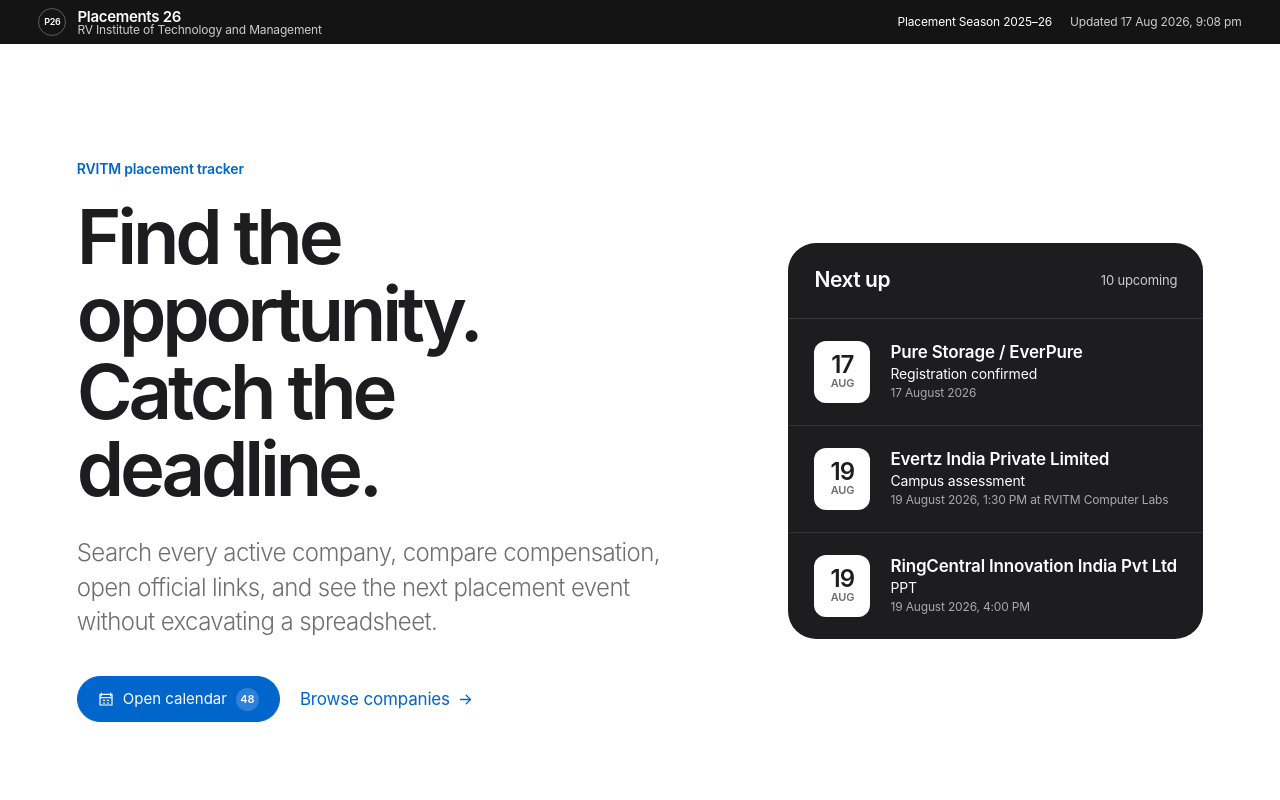
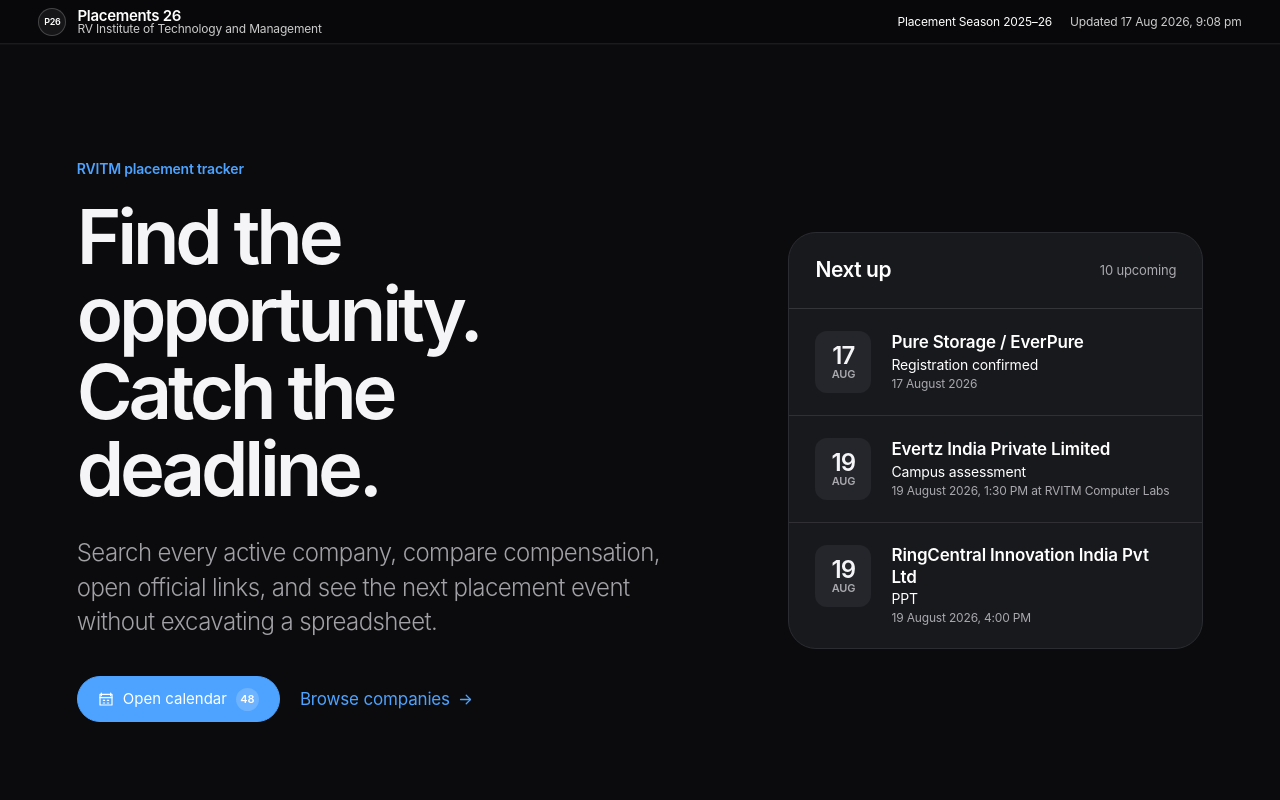
Before and after one commit to puneetdixit200/placements26, a Next.js app: page / in a window 1280 px wide. Shown: the top 800 px of the page. Built offline with nearby package versions, Linux system fonts and the light colour scheme.

Commit message:
feat: add dark theme and RVITM favicon
Apply a polished dark palette across the placement dashboard and use the official RVITM logo for favicon metadata. Verified through a successful Vercel preview build.

```diff
--- /dev/null
+++ b/app/dark.css
@@ -0,0 +1,260 @@
+/*
+ * Permanent dark presentation for the placement dashboard.
+ * Kept separate from sheet.css so the existing layout and data UI stay untouched.
+ */
+html[data-theme='dark'] {
+  color-scheme: dark;
+
+  /* Current dashboard tokens from sheet.css */
+  --primary: #4da3ff;
+  --primary-hover: #66b1ff;
+  --primary-on-dark: #66b1ff;
+  --canvas: #0b0b0d;
+  --parchment: #101114;
+  --pearl: #16171b;
+  --tile: #18191d;
+  --tile-soft: #1e1f24;
+  --ink: #f5f5f7;
+  --muted: #a1a1a6;
+  --muted-light: #85858b;
+  --hairline: #2b2c31;
+  --divider: rgba(255, 255, 255, 0.1);
+  --focus-ring: rgba(77, 163, 255, 0.32);
+  --success: #70d58c;
+  --success-bg: rgba(52, 199, 89, 0.13);
+  --warning: #f5c451;
+  --warning-bg: rgba(255, 159, 10, 0.13);
+
+  /* Older global tokens, retained for any shared/fallback UI. */
+  --green: #3a9b68;
+  --green-dark: #297a50;
+  --green-soft: #15251c;
+  --grid: #292b30;
+  --grid-dark: #36383e;
+  --text: #f5f5f7;
+  --surface: #0b0b0d;
+  --page: #101114;
+}
+
+html[data-theme='dark'],
+html[data-theme='dark'] body {
+  background: var(--parchment);
+  color: var(--ink);
+}
+
+html[data-theme='dark'] ::selection {
+  background: rgba(77, 163, 255, 0.3);
+}
+
+/* Header remains intentionally near-black, with a slightly clearer separator. */
+html[data-theme='dark'] .app-header {
+  border-bottom: 1px solid rgba(255, 255, 255, 0.08);
+  background: rgba(8, 8, 10, 0.9);
+  box-shadow: 0 1px 0 rgba(255, 255, 255, 0.03);
+}
+
+html[data-theme='dark'] .logo-box {
+  border-color: rgba(255, 255, 255, 0.2);
+  background: rgba(255, 255, 255, 0.06);
+}
+
+/* Hero and summary areas */
+html[data-theme='dark'] .hero-section,
+html[data-theme='dark'] .summary-strip > div,
+html[data-theme='dark'] .company-card,
+html[data-theme='dark'] .table-card,
+html[data-theme='dark'] .empty-state,
+html[data-theme='dark'] .loading-card,
+html[data-theme='dark'] .calendar-panel,
+html[data-theme='dark'] .calendar-event {
+  background: var(--canvas);
+}
+
+html[data-theme='dark'] .next-up-panel {
+  border: 1px solid var(--hairline);
+  background: var(--tile);
+}
+
+html[data-theme='dark'] .compact-date {
+  background: #25262b;
+  color: #f5f5f7;
+}
+
+html[data-theme='dark'] .compact-date span,
+html[data-theme='dark'] .next-up-item small,
+html[data-theme='dark'] .next-up-heading strong,
+html[data-theme='dark'] .no-upcoming {
+  color: #a9a9af;
+}
+
+html[data-theme='dark'] .summary-strip .announcement-cell {
+  border-color: #303137;
+  background: var(--tile-soft);
+}
+
+/* Search/filter toolbar */
+html[data-theme='dark'] .toolbar {
+  border-color: var(--divider);
+  background: rgba(20, 21, 24, 0.88);
+}
+
+html[data-theme='dark'] .search-box,
+html[data-theme='dark'] .control-box,
+html[data-theme='dark'] .view-toggle {
+  border-color: var(--divider);
+  background: #15161a;
+}
+
+html[data-theme='dark'] .search-box:hover,
+html[data-theme='dark'] .control-box:hover {
+  border-color: rgba(255, 255, 255, 0.2);
+}
+
+html[data-theme='dark'] .search-box input,
+html[data-theme='dark'] .control-box select,
+html[data-theme='dark'] .control-box select option {
+  color: var(--ink);
+  background-color: #15161a;
+}
+
+html[data-theme='dark'] .view-toggle button.active {
+  background: var(--primary);
+  color: #fff;
+}
+
+/* Cards */
+html[data-theme='dark'] .company-card:hover {
+  border-color: #45474e;
+}
+
+html[data-theme='dark'] .company-summary,
+html[data-theme='dark'] .detail-group ul,
+html[data-theme='dark'] .description-cell {
+  color: #c7c7cc;
+}
+
+html[data-theme='dark'] .company-mark,
+html[data-theme='dark'] .compensation-grid > div,
+html[data-theme='dark'] .status-chip,
+html[data-theme='dark'] .role-chips span,
+html[data-theme='dark'] .skill-chips span,
+html[data-theme='dark'] .domain-pill {
+  border-color: var(--hairline);
+  background: var(--pearl);
+}
+
+html[data-theme='dark'] .status-upcoming,
+html[data-theme='dark'] .status-today {
+  background: rgba(41, 151, 255, 0.14);
+  color: #69b4ff;
+}
+
+html[data-theme='dark'] .status-completed {
+  background: #15161a;
+  color: var(--muted-light);
+}
+
+html[data-theme='dark'] .status-no-date {
+  background: var(--warning-bg);
+  color: var(--warning);
+}
+
+html[data-theme='dark'] .next-event {
+  border-color: var(--hairline);
+  background: #111216;
+}
+
+html[data-theme='dark'] .next-event.has-date {
+  border-color: rgba(77, 163, 255, 0.3);
+  background: rgba(41, 151, 255, 0.08);
+}
+
+html[data-theme='dark'] .details-content {
+  background: #111216;
+}
+
+/* Table view */
+html[data-theme='dark'] .placement-table th,
+html[data-theme='dark'] th.number-column,
+html[data-theme='dark'] th.company-column {
+  background: rgba(22, 23, 27, 0.97) !important;
+  color: var(--muted);
+}
+
+html[data-theme='dark'] .placement-table td {
+  background: var(--canvas);
+}
+
+html[data-theme='dark'] .placement-table tbody tr:hover td,
+html[data-theme='dark'] .placement-table tbody tr:hover .company-column {
+  background: #14151a !important;
+}
+
+html[data-theme='dark'] .number-column {
+  background: #111216 !important;
+}
+
+html[data-theme='dark'] .company-column {
+  background: var(--canvas) !important;
+  box-shadow: 1px 0 0 var(--hairline);
+}
+
+html[data-theme='dark'] .table-scroll {
+  scrollbar-color: #505159 transparent;
+}
+
+html[data-theme='dark'] .table-scroll::-webkit-scrollbar-thumb {
+  background: #505159;
+  background-clip: padding-box;
+}
+
+/* Calendar modal */
+html[data-theme='dark'] .calendar-overlay {
+  background: rgba(0, 0, 0, 0.7);
+}
+
+html[data-theme='dark'] .calendar-close {
+  background: rgba(255, 255, 255, 0.1);
+  color: var(--ink);
+}
+
+html[data-theme='dark'] .calendar-filters {
+  background: rgba(18, 19, 22, 0.9);
+}
+
+html[data-theme='dark'] .calendar-filters button {
+  border-color: var(--hairline);
+  background: #16171b;
+  color: var(--ink);
+}
+
+html[data-theme='dark'] .calendar-filters button.active {
+  border-color: var(--primary);
+  background: var(--primary);
+  color: #fff;
+}
+
+html[data-theme='dark'] .calendar-event.status-past,
+html[data-theme='dark'] .calendar-empty,
+html[data-theme='dark'] .loading-screen {
+  background: var(--parchment);
+}
+
+html[data-theme='dark'] .calendar-date-block {
+  border-color: var(--hairline);
+  background: var(--pearl);
+}
+
+/* Keep inputs and native controls consistent with the dark document. */
+html[data-theme='dark'] input,
+html[data-theme='dark'] select,
+html[data-theme='dark'] button {
+  color-scheme: dark;
+}
+
+@media (prefers-contrast: more) {
+  html[data-theme='dark'] {
+    --hairline: #3d3f46;
+    --muted: #b7b7bd;
+  }
+}
--- a/app/layout.js
+++ b/app/layout.js
@@ -1,5 +1,6 @@
 import { Inter } from "next/font/google";
 import "./sheet.css";
+import "./dark.css";
 
 const inter = Inter({
   subsets: ["latin"],
@@ -8,14 +9,27 @@
   display: "swap",
 });
 
+const rvLogo = "https://rvitm.edu.in/wp-content/uploads/2026/01/Logo-1-with-white-bg-300x300-1-150x150.png";
+const rvLogoLarge = "https://rvitm.edu.in/wp-content/uploads/2026/01/Logo-1-with-white-bg-300x300-1.png";
+
 export const metadata = {
   title: "Placements 26 | RVITM",
   description: "A searchable placement tracker for company domains, stipends, PPOs, requirements, JDs and related dates.",
+  icons: {
+    icon: [{ url: rvLogo, type: "image/png", sizes: "150x150" }],
+    shortcut: rvLogo,
+    apple: [{ url: rvLogoLarge, type: "image/png", sizes: "300x300" }],
+  },
+};
+
+export const viewport = {
+  themeColor: "#0b0b0d",
+  colorScheme: "dark",
 };
 
 export default function RootLayout({ children }) {
   return (
-    <html lang="en">
+    <html lang="en" data-theme="dark">
       <body className={inter.variable}>{children}</body>
     </html>
   );
```
